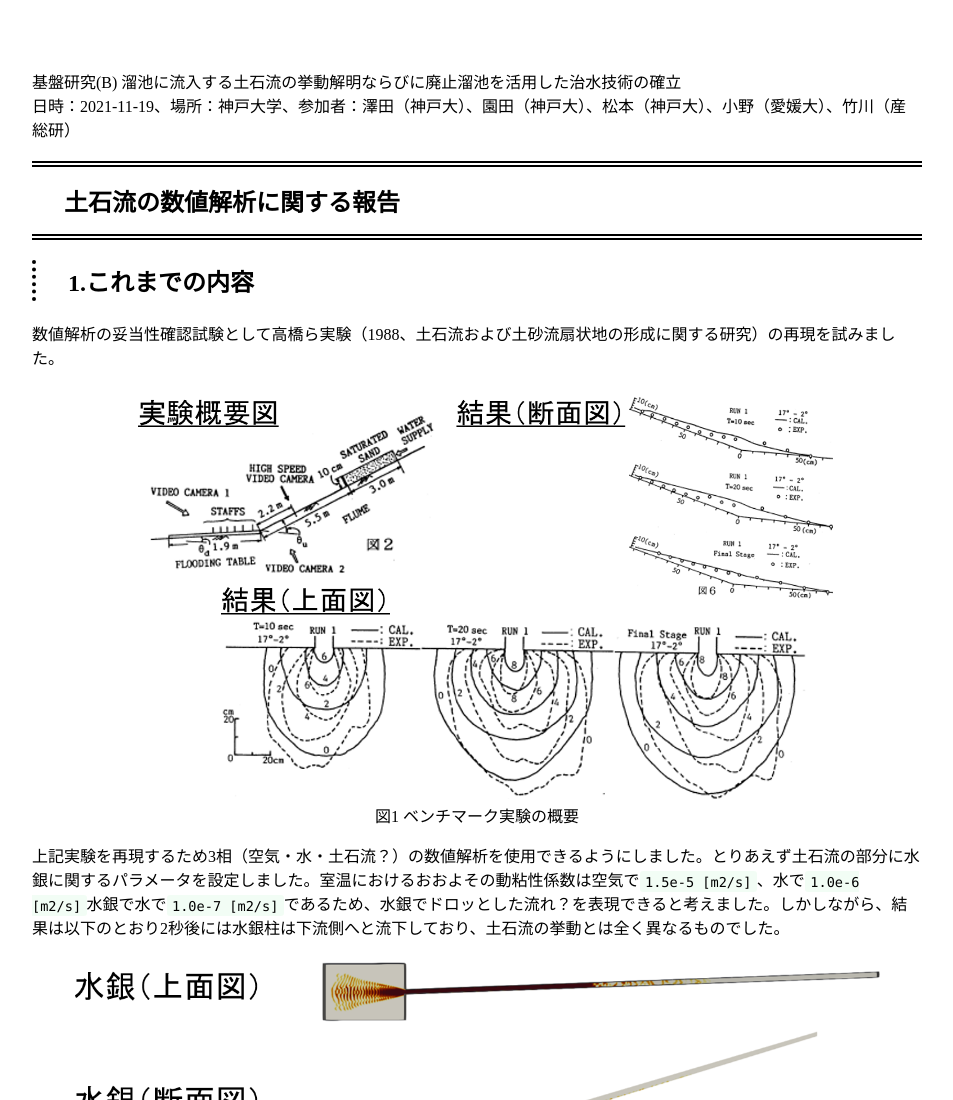
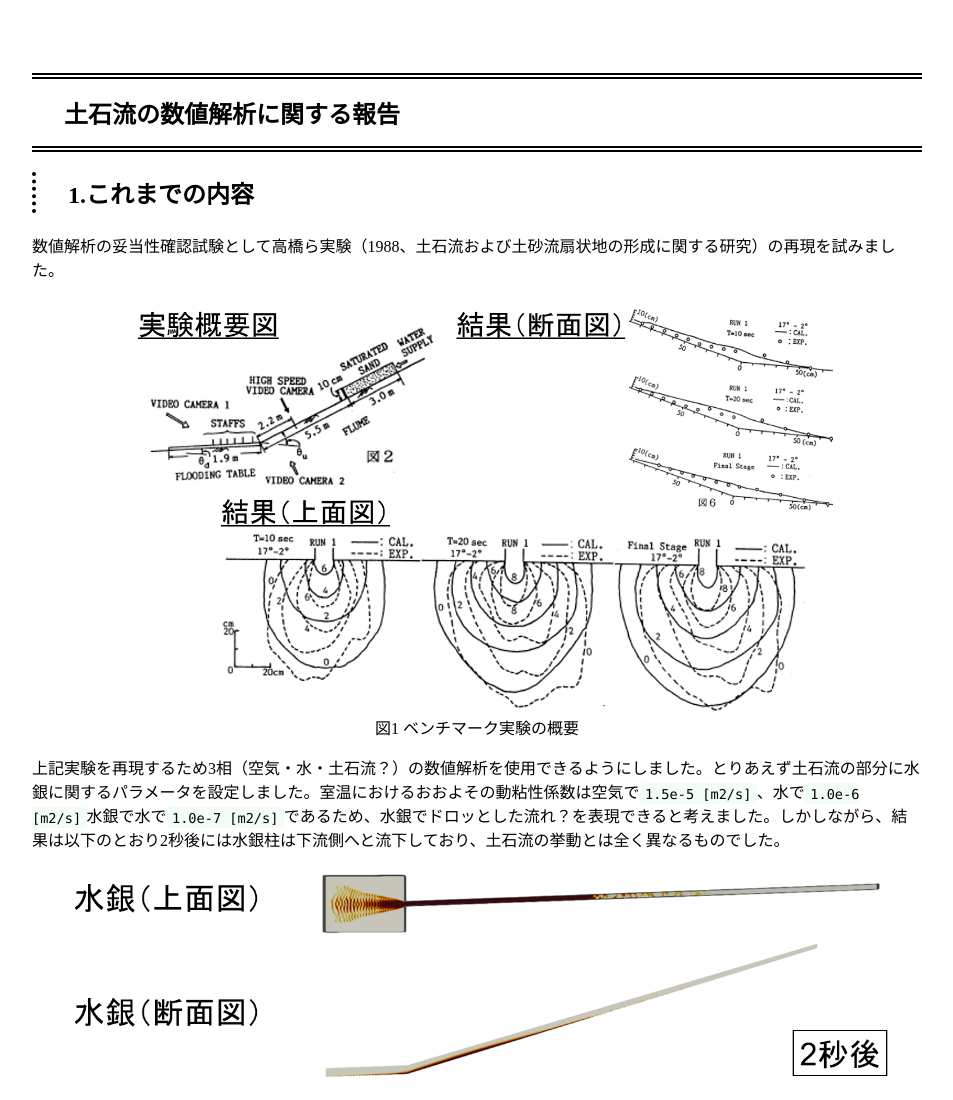
Before and after one commit to gawantosu/debrisFlow, a plain HTML site: page index.html in a window 1280 px wide. Shown: the top 1100 px of the page, without its empty margins (163-1116 px from the left). Drawn offline with Linux system fonts and the light colour scheme.

Commit message:
Update index.html

```diff
--- a/index.html
+++ b/index.html
@@ -20,8 +20,6 @@
 </head>
 <body>
   <article class="markdown-body">
-
-  <p>基盤研究(B) 溜池に流入する土石流の挙動解明ならびに廃止溜池を活用した治水技術の確立<br>日時：2021-11-19、場所：神戸大学、参加者：澤田（神戸大）、園田（神戸大）、松本（神戸大）、小野（愛媛大）、竹川（産総研）</p>
 
   <h1>土石流の数値解析に関する報告</h1>
 
```
